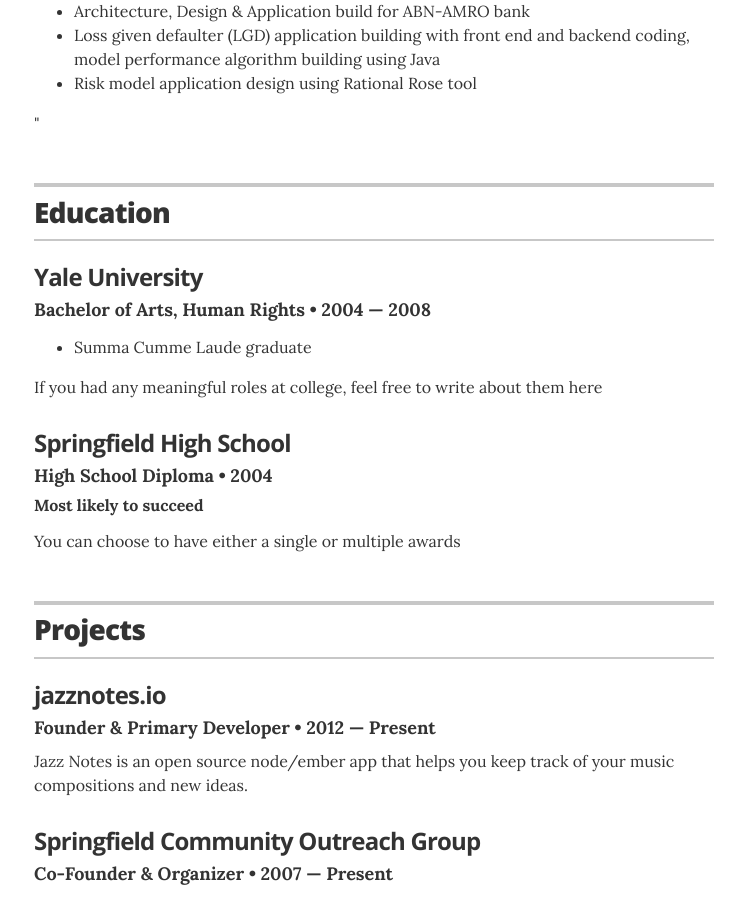
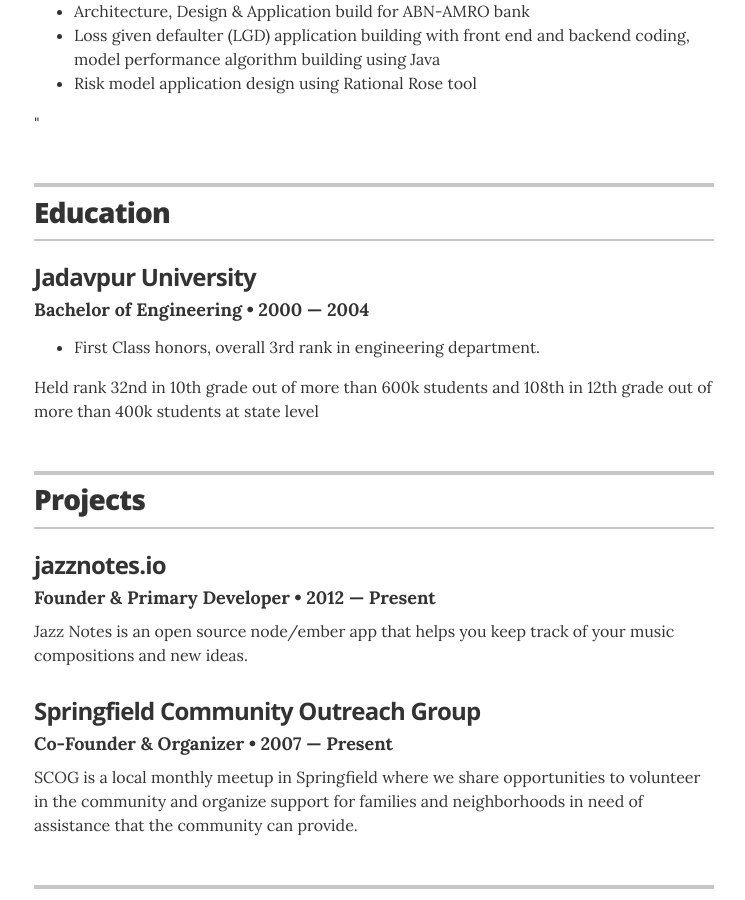
Before and after one commit to rroyhere/resume, a Jekyll site: the page built from index.html, in a window 1280 px wide and 900 px high, scrolled down 3556 px. Shown: the whole window, without its empty margins (266-1011 px from the left). Built offline with Jekyll 4.4.1, drawn with Linux system fonts in a browser that asks for light colours.

Commit message:
education updated

```diff
--- a/_data/education.yml
+++ b/_data/education.yml
@@ -1,13 +1,7 @@
 # Degree
-- degree: Bachelor of Arts, Human Rights
-  uni: Yale University
-  year: 2004 &mdash; 2008
+- degree: Bachelor of Engineering
+  uni: Jadavpur University
+  year: 2000 &mdash; 2004
   awards:
-    - award: Summa Cumme Laude graduate
-  summary: If you had any meaningful roles at college, feel free to write about them here
-
-- degree: High School Diploma
-  uni: Springfield High School
-  year: 2004
-  award: Most likely to succeed
-  summary: You can choose to have either a single or multiple awards
+  - award: First Class honors, overall 3rd rank in engineering department.
+  summary: Held rank 32nd in 10th grade out of more than 600k students and 108th in 12th grade out of more than 400k students at state level
```
